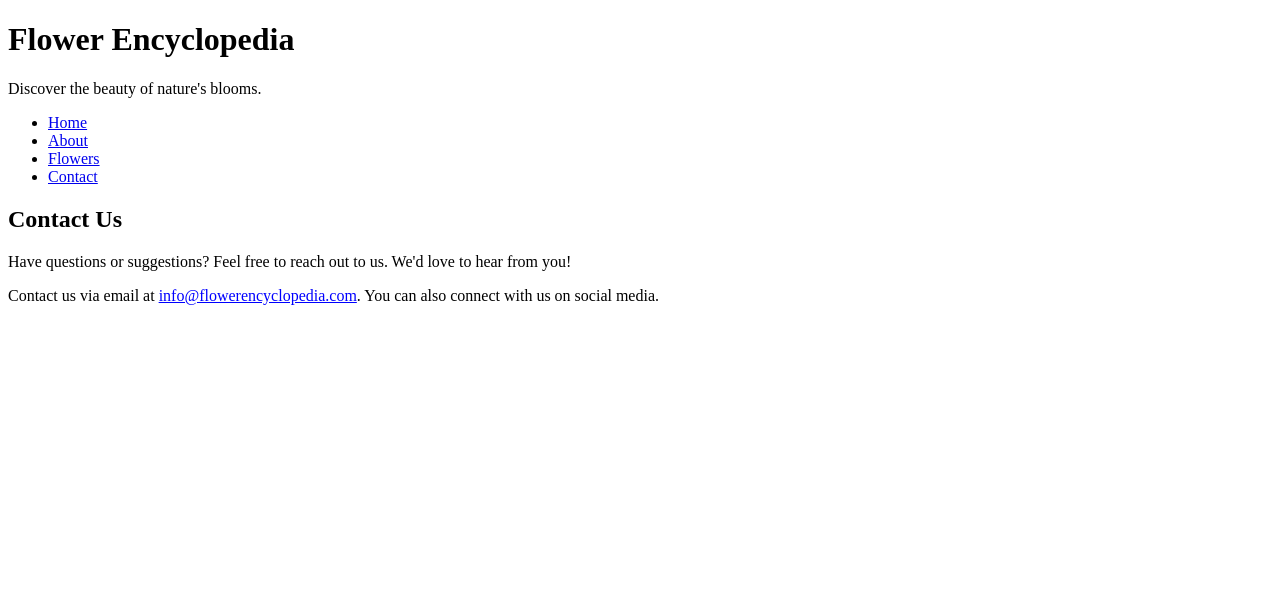
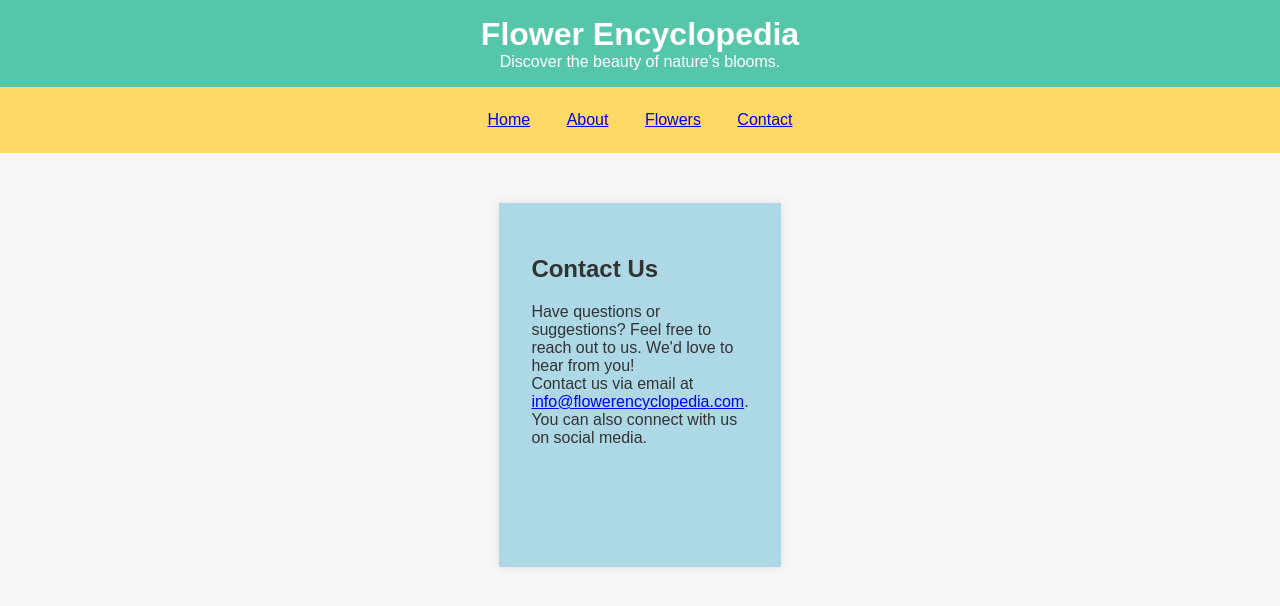
Before and after one commit to kirtigarg38/flowerEncyclopedia, a plain HTML site: page contact.html in a window 1280 px wide. Drawn offline with Linux system fonts and the light colour scheme; the site is published under a folder, as on GitHub Pages, so addresses that start at the root find nothing.

Commit message:
Update contact.html

```diff
--- a/contact.html
+++ b/contact.html
@@ -4,7 +4,7 @@
     <meta charset="UTF-8">
     <meta name="viewport" content="width=device-width, initial-scale=1.0">
     <title>Flower Encyclopedia - Contact</title>
-    <link rel="stylesheet" href="/style.css">
+    <link rel="stylesheet" href="style.css">
 </head>
 <body>
     <header>
@@ -14,10 +14,10 @@
 
     <nav>
         <ul>
-            <li><a href="/index.html">Home</a></li>
-            <li><a href="/home.html">About</a></li>
-            <li><a href="/flowers.html">Flowers</a></li>
-            <li><a href="/contact.html">Contact</a></li>
+            <li><a href="index.html">Home</a></li>
+            <li><a href="home.html">About</a></li>
+            <li><a href="flowers.html">Flowers</a></li>
+            <li><a href="contact.html">Contact</a></li>
         </ul>
     </nav>
 
```
